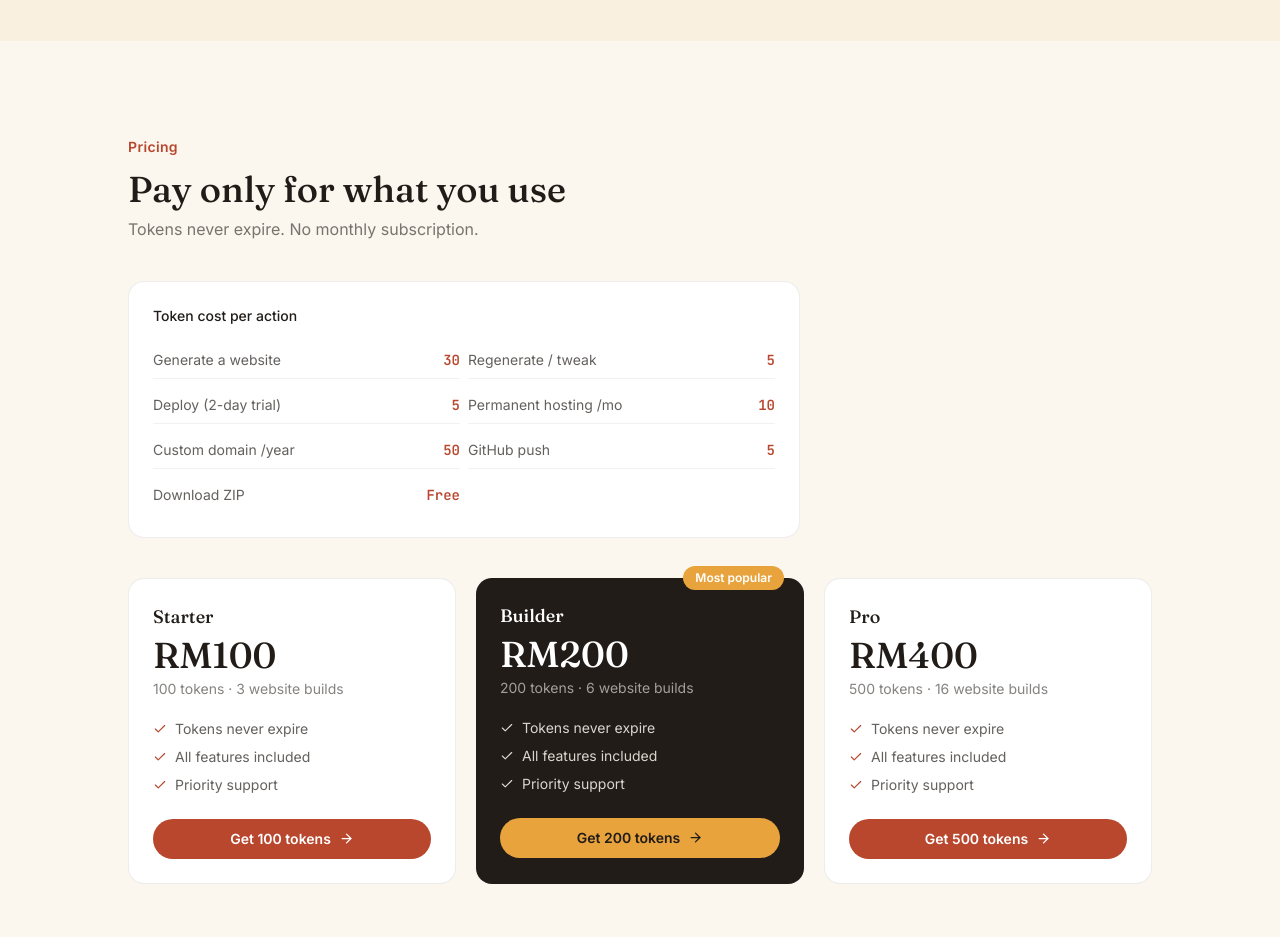
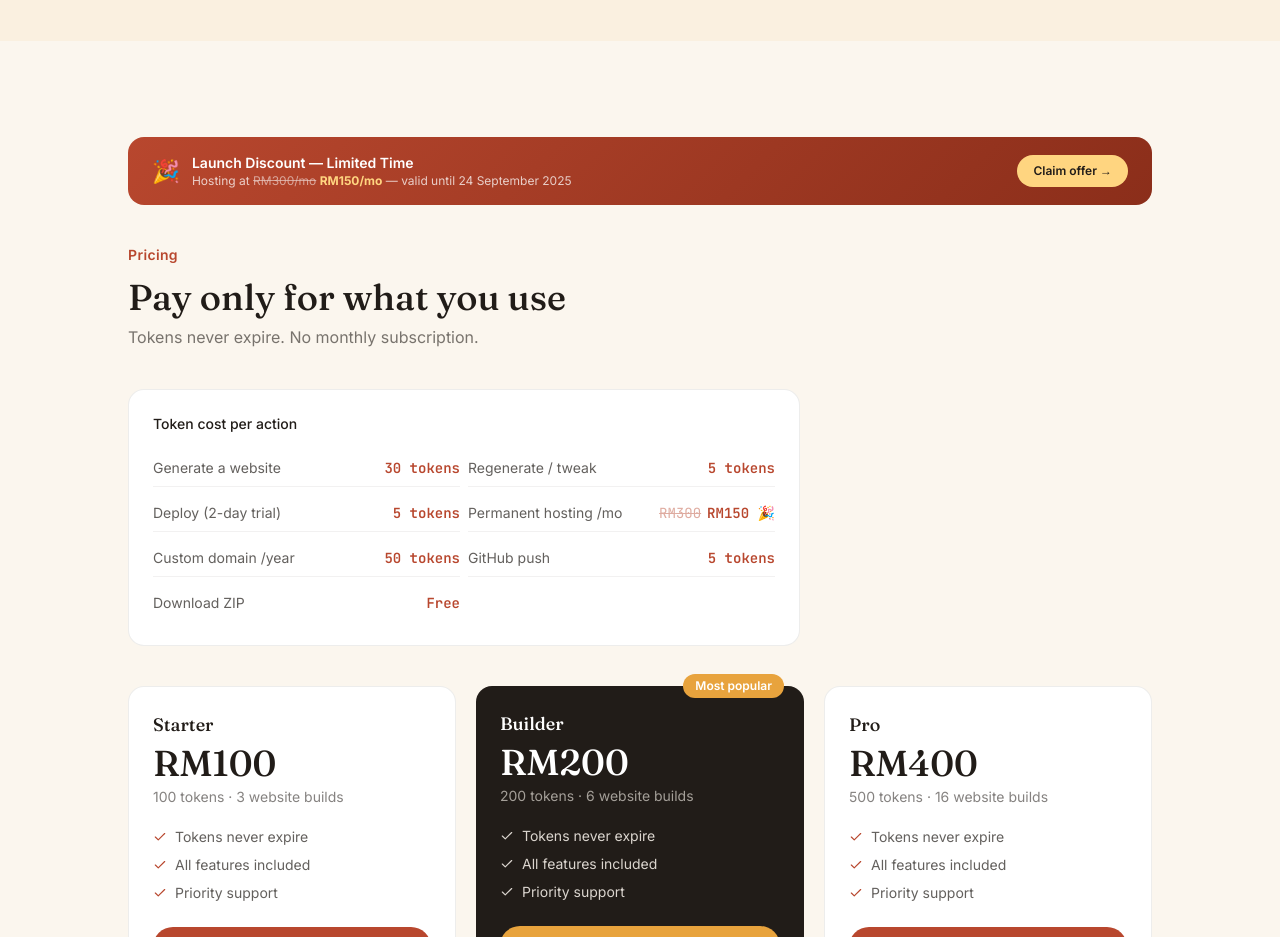
Before and after one commit to yashhgill/HarNova2, a Next.js app: page / in a window 1280 px wide. Shown: the part 1960-2897 px from the top of the page. Built offline with nearby package versions, Linux system fonts and the light colour scheme.

Commit message:
pricing: hosting RM300/mo, launch discount RM150 until 24 Sep, cost table shows RM with strikethrough

```diff
--- a/app/page.tsx
+++ b/app/page.tsx
@@ -41,7 +41,7 @@ const STEPS = [
 ]
 
 const PACKS = [
-  { tokens: 100, myr: 100, label: 'Starter', builds: 3 },
+  { tokens: 100, myr: 100, label: 'Starter', builds: 3, note: '' },
   { tokens: 200, myr: 200, label: 'Builder', builds: 6, popular: true },
   { tokens: 500, myr: 400, label: 'Pro',     builds: 16 },
 ]
@@ -56,7 +56,7 @@ const COSTS = [
   { action: 'Generate a website',    cost: 30 },
   { action: 'Regenerate / tweak',    cost: 5 },
   { action: 'Deploy (2-day trial)',  cost: 5 },
-  { action: 'Permanent hosting /mo', cost: 10 },
+  { action: 'Permanent hosting /mo', cost: 300, discount: 150 },
   { action: 'Custom domain /year',   cost: 50 },
   { action: 'GitHub push',           cost: 5 },
   { action: 'Download ZIP',          cost: 0 },
@@ -347,6 +347,29 @@ export default function Home() {
       {/* PRICING */}
       <section id="pricing" className="py-24 px-5">
         <div className="max-w-5xl mx-auto">
+
+          {/* DISCOUNT BANNER */}
+          <Reveal>
+            <div className="mb-10 rounded-2xl px-6 py-4 flex flex-wrap items-center justify-between gap-4"
+              style={{ background: 'linear-gradient(135deg, #B8472E 0%, #8B2E1A 100%)', color: 'white' }}>
+              <div className="flex items-center gap-3">
+                <span style={{ fontSize: '1.4rem' }}>🎉</span>
+                <div>
+                  <p className="font-semibold text-sm">Launch Discount — Limited Time</p>
+                  <p className="text-xs" style={{ color: 'rgba(255,255,255,0.75)' }}>
+                    Hosting at <span style={{ textDecoration: 'line-through', opacity: 0.7 }}>RM300/mo</span>{' '}
+                    <strong style={{ color: '#FFD580' }}>RM150/mo</strong> — valid until 24 September 2025
+                  </p>
+                </div>
+              </div>
+              <a href="/auth/signup"
+                className="text-xs font-semibold px-4 py-2 rounded-full flex-shrink-0"
+                style={{ background: '#FFD580', color: '#211C18' }}>
+                Claim offer →
+              </a>
+            </div>
+          </Reveal>
+
           <div className="mb-10">
             <p className="text-sm font-semibold clay mb-3 tracking-wide">Pricing</p>
             <Reveal><h2 className="font-serif-display text-4xl font-medium charcoal mb-2">Pay only for what you use</h2></Reveal>
@@ -360,7 +383,16 @@ export default function Home() {
                 {COSTS.map((c, i) => (
                   <div key={i} className="flex items-center justify-between py-2 border-b last:border-0" style={{ borderColor: 'rgba(33,28,24,0.06)' }}>
                     <span className="text-sm" style={{ color: 'rgba(33,28,24,0.7)' }}>{c.action}</span>
-                    <span className="font-mono font-semibold text-sm clay">{c.cost === 0 ? 'Free' : c.cost}</span>
+                    <span className="font-mono font-semibold text-sm clay flex items-center gap-1.5">
+                      {c.cost === 0 ? 'Free' : (
+                        c.discount ? (
+                          <>
+                            <span style={{ textDecoration: 'line-through', opacity: 0.45, fontWeight: 400 }}>RM{c.cost}</span>
+                            <span style={{ color: '#B8472E' }}>RM{c.discount} 🎉</span>
+                          </>
+                        ) : `${c.cost} tokens`
+                      )}
+                    </span>
                   </div>
                 ))}
               </div>
```
